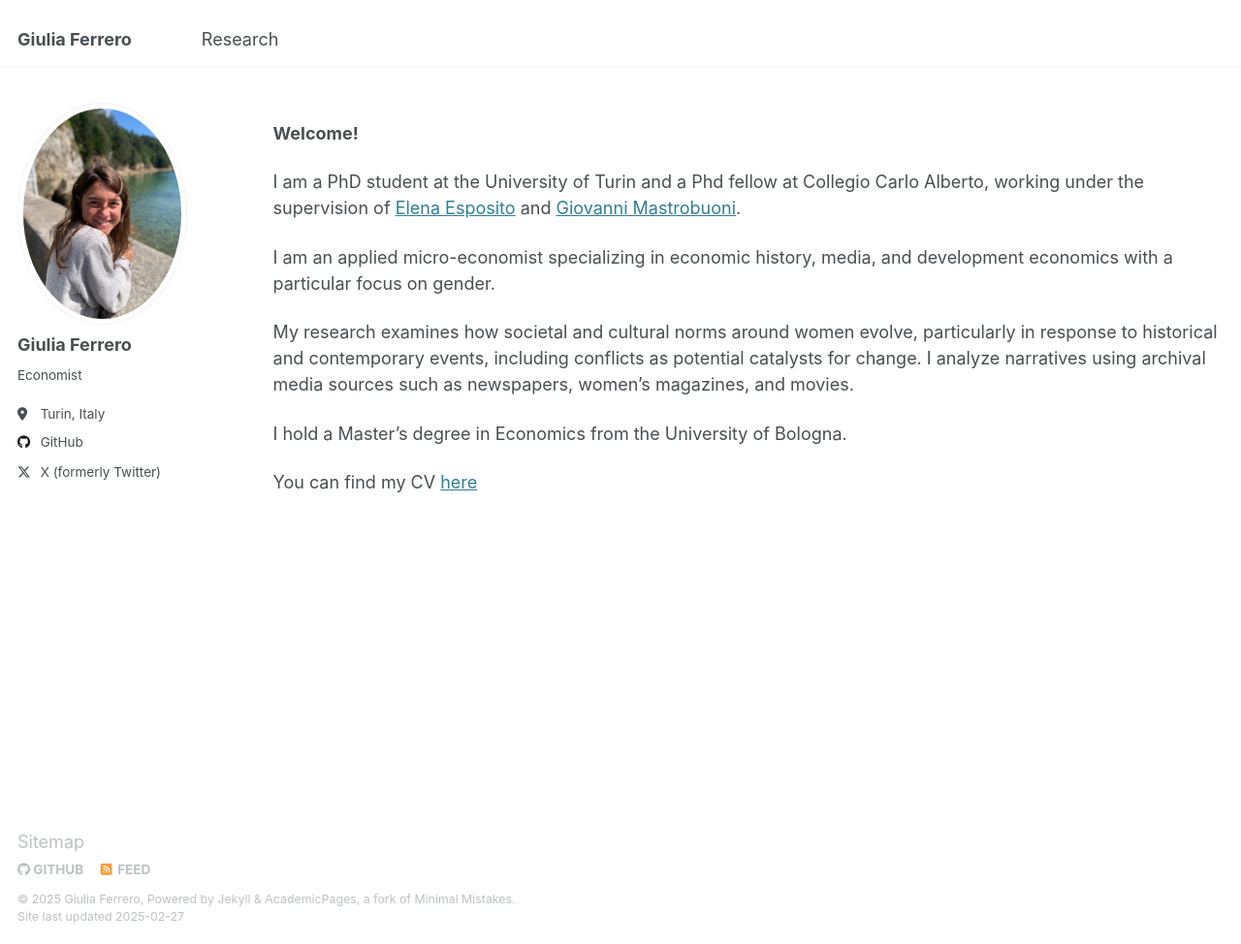
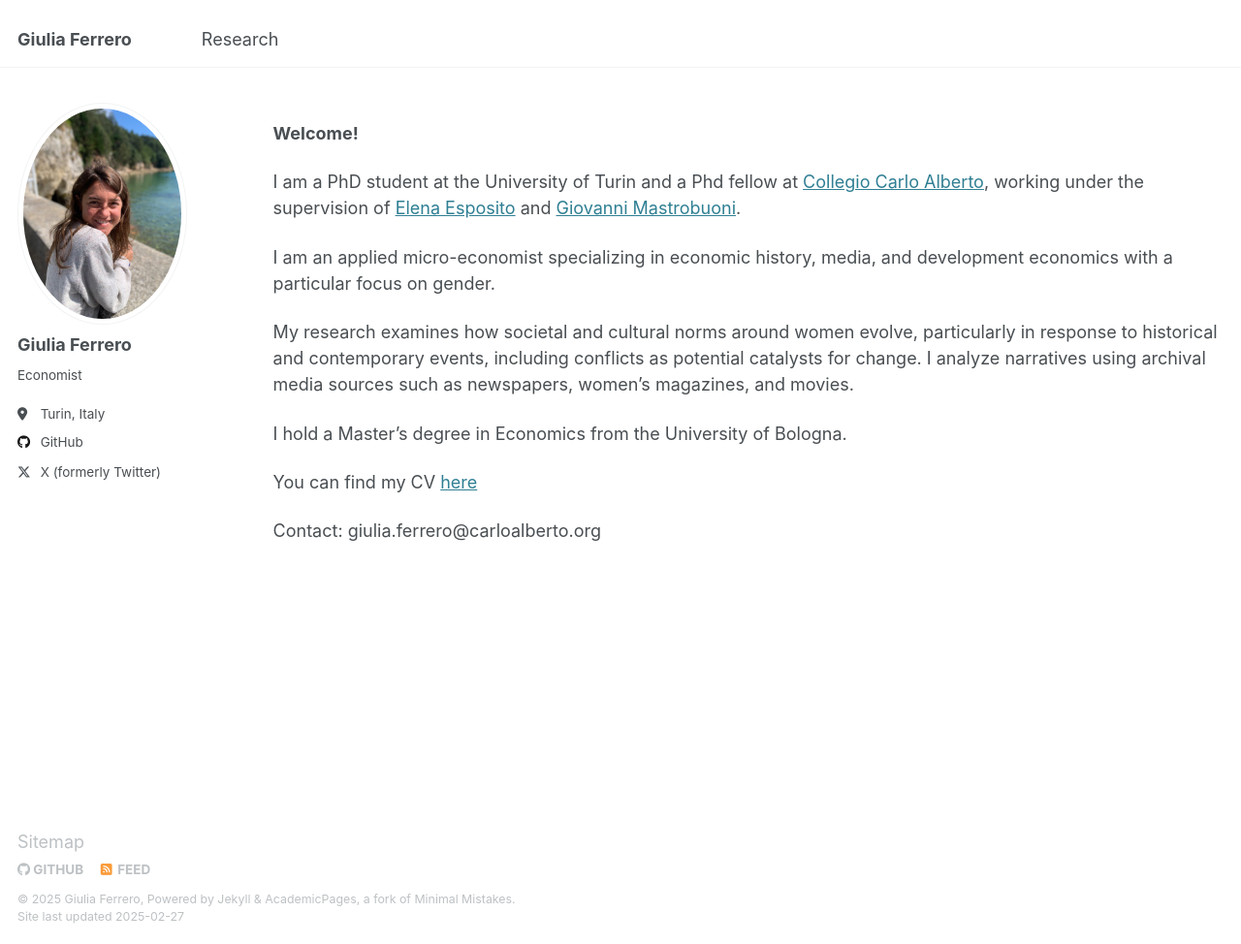
Before and after one commit to giuliferrero/giuliferrero.github.io, a Jekyll site: the page built from _pages/about.md, in a window 1280 px wide and 974 px high. Shown: the whole window at 97% size. Built offline with Jekyll 4.4.1, drawn with Linux system fonts in a browser that asks for light colours; part of the change alters nothing that is shown.

Commit message:
Update about.md

```diff
--- a/_pages/about.md
+++ b/_pages/about.md
@@ -7,8 +7,8 @@ author_profile: true
 
 **Welcome!**
 
-I am a PhD student at the University of Turin and a Phd fellow at Collegio
-Carlo Alberto, working under the supervision of [Elena Esposito](https://www.elenaesposito.com/) and [Giovanni Mastrobuoni](https://sites.google.com/site/giovannimastrobuoni/).
+I am a PhD student at the University of Turin and a Phd fellow at [Collegio
+Carlo Alberto](https://www.phdpareto.carloalberto.org/giulia-ferrero/), working under the supervision of [Elena Esposito](https://www.elenaesposito.com/) and [Giovanni Mastrobuoni](https://sites.google.com/site/giovannimastrobuoni/).
 
 I am an applied micro-economist specializing in economic history, media, and development
 economics with a particular focus on gender.
@@ -20,3 +20,5 @@ using archival media sources such as newspapers, women’s magazines, and movies
 I hold a Master’s degree in Economics from the University of Bologna.
 
 You can find my CV [here](https://www.dropbox.com/scl/fi/c6ei4qjv68oxd9aasa357/CV_Ferrero_2025.pdf?rlkey=3rdihh85jyylpcumom0hha3mr&st=w8rx0tmy&dl=0)
+
+Contact: giulia.ferrero@carloalberto.org
```
